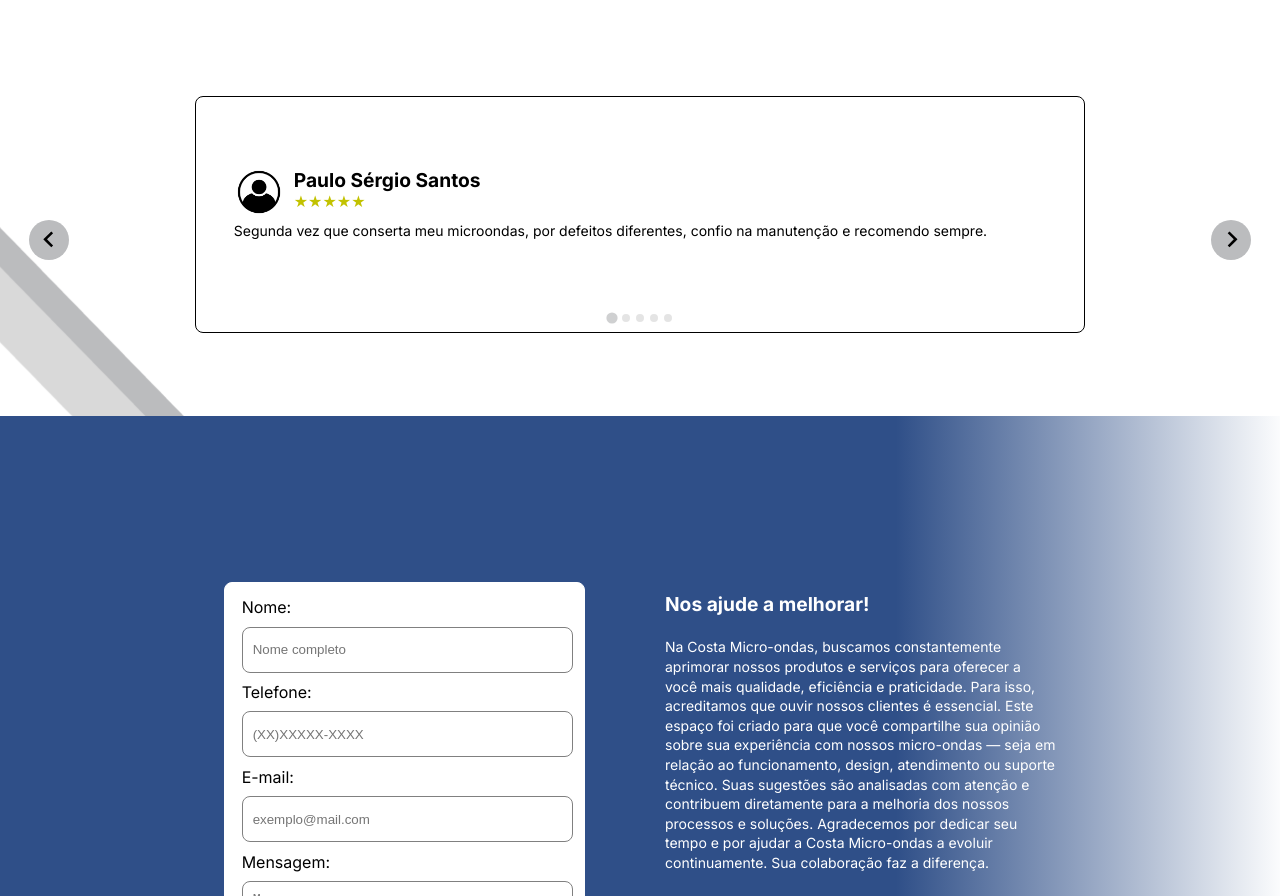
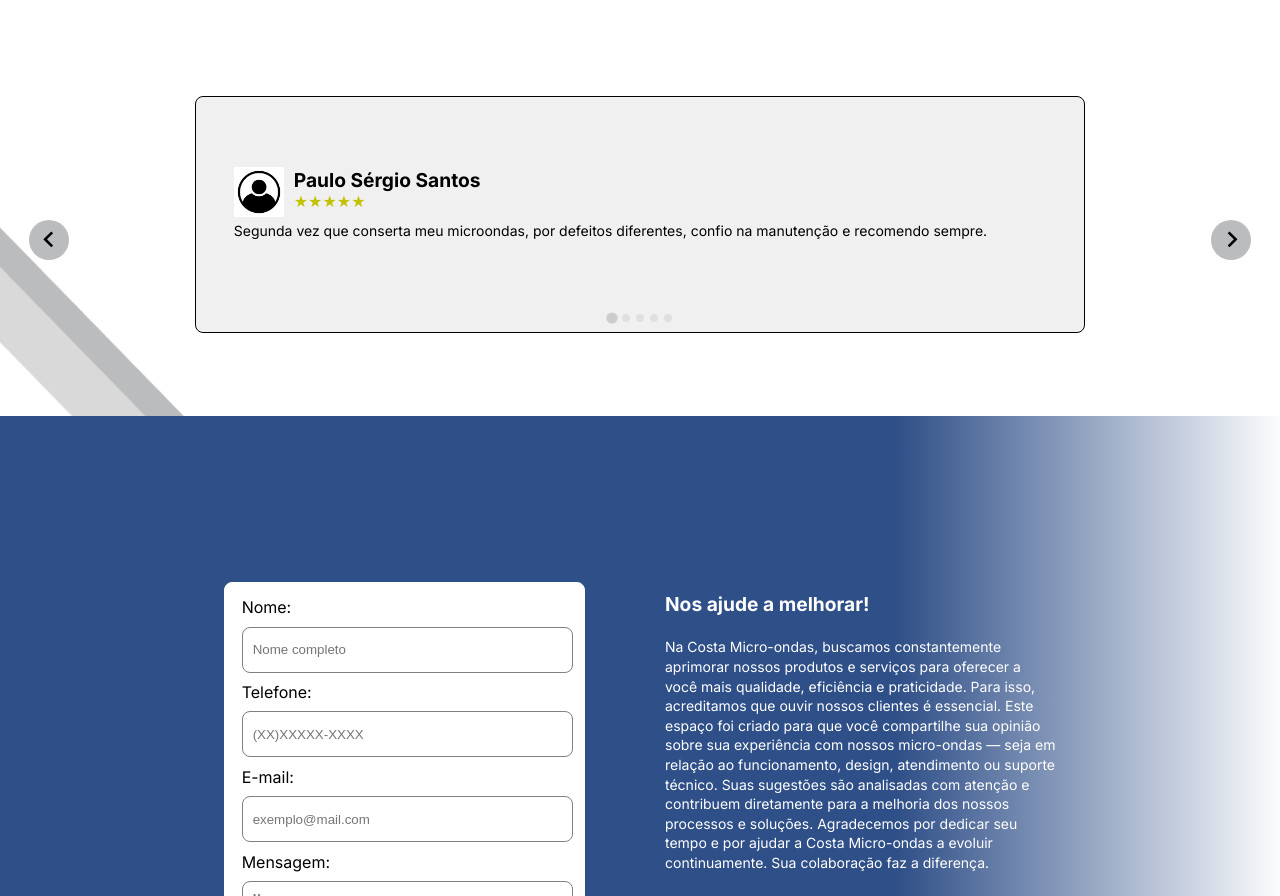
Before and after one commit to hennixfer99/CostaMicroondas, a plain HTML site: page index.html in a window 1280 px wide. Shown: the part 2092-2988 px from the top of the page. Drawn offline with nearby package versions, Linux system fonts and the light colour scheme; a web font is replaced by a local one.

Commit message:
color_fix

```diff
--- a/src/style.css
+++ b/src/style.css
@@ -339,6 +339,7 @@ footer img {
     max-width: 65%;
     min-height: 110px;
     border: 1px solid black;
+    background-color: rgba(0, 0, 0, 0.06);
     border-radius: 8px;
     padding: 5% 3%;
     margin: 0 auto;
```
